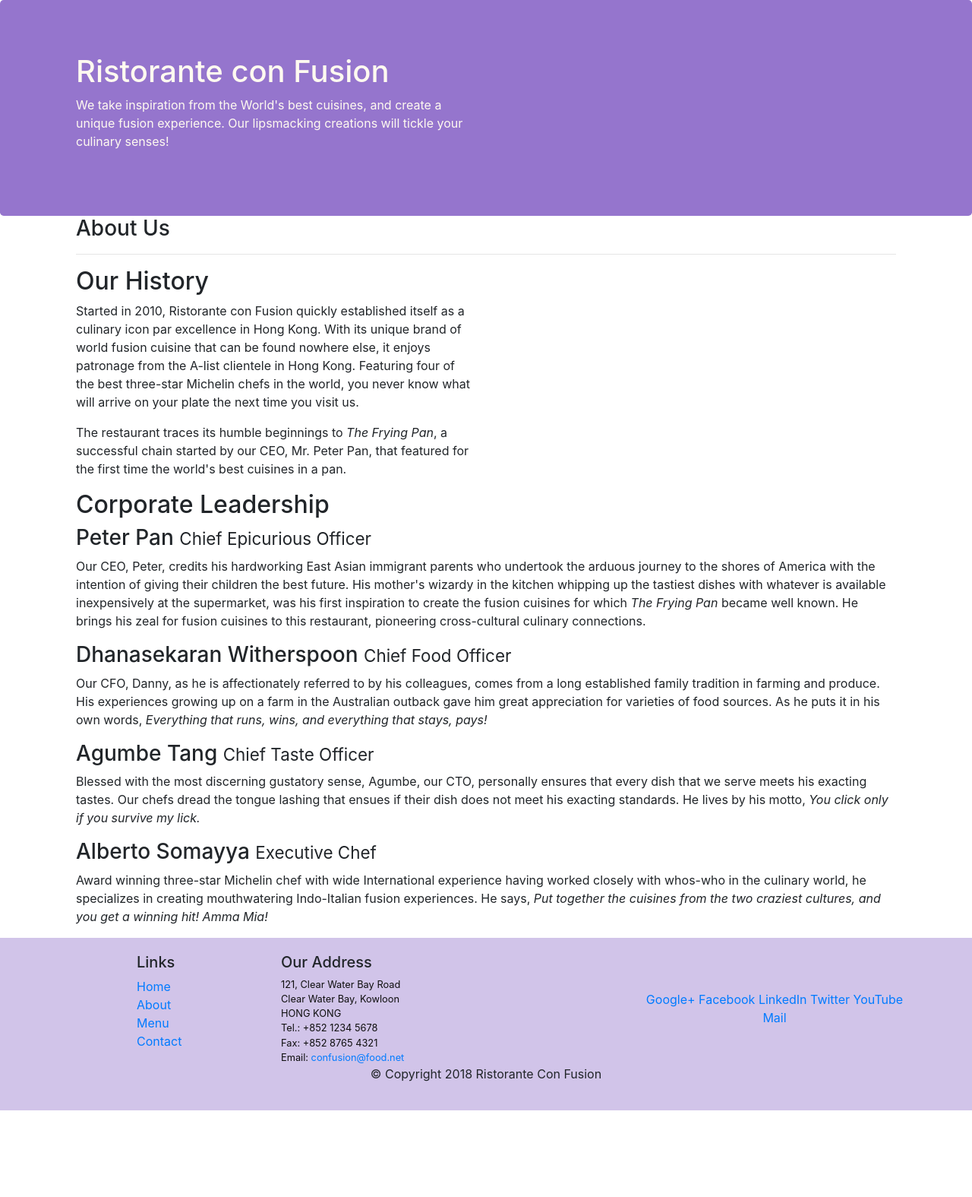
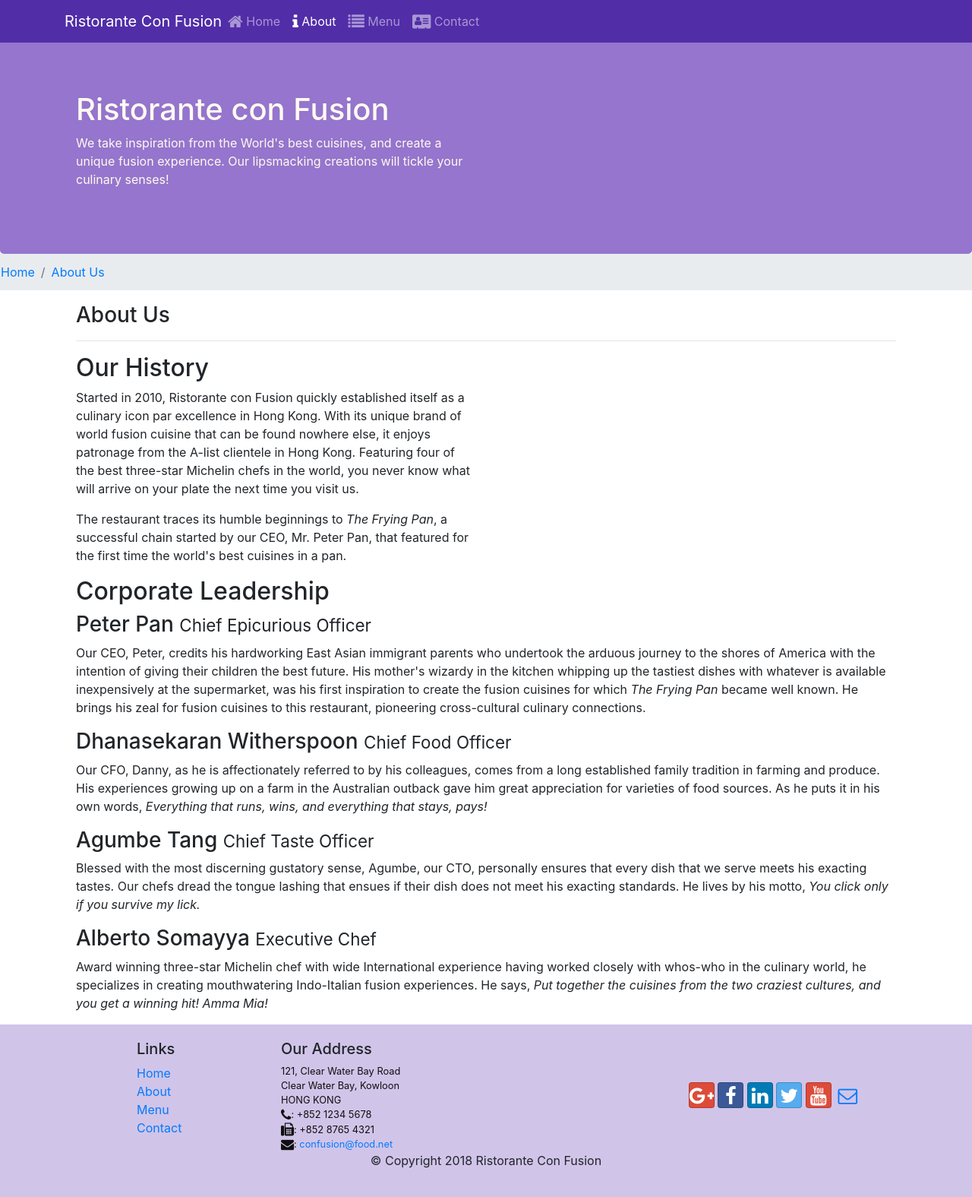
Before and after one commit to Akhlaquea01/Bootstrap4, a website: page conFusion/aboutus.html in a window 1280 px wide. Shown: the whole page at 76% size. Before the commit the page ends 1461 px from the top, so only its background shows below. Drawn offline with nearby package versions, Linux system fonts and the light colour scheme.

Commit message:
Navigation Bar &  Font-icon

```diff
--- a/conFusion/aboutus.html
+++ b/conFusion/aboutus.html
@@ -8,6 +8,8 @@
 
         <!-- Bootstrap CSS -->
         <link rel="stylesheet" href="node_modules/bootstrap/dist/css/bootstrap.min.css">
+        <link rel="stylesheet" href="node_modules/font-awesome/css/font-awesome.min.css">
+        <link rel="stylesheet" href="node_modules/bootstrap-social/bootstrap-social.css">
         <link href="css/styles.css" rel="stylesheet">
 
     <title>Ristorante Con Fusion: About Us</title>
@@ -15,6 +17,23 @@
 </head>
 
 <body>
+    <nav class="navbar navbar-dark navbar-expand-sm fixed-top">
+            <div class="container">
+                <button class="navbar-toggler" type="button" data-toggle="collapse" data-target="#Navbar">
+                    <span class="navbar-toggler-icon"></span>
+                </button>
+                <a class="navbar-brand mr-auto"href="./index.html">Ristorante Con Fusion</a>
+                <div class="collapse navbar-collapse" id=Navbar>
+                        <ul class="navbar-nav mr-auto">
+                            <li class="nav-item"><a class="nav-link" href="./index.html"><span class="fa fa-home fa-lg"></span> Home</a></li>
+                            <li class="nav-item active"><a class="nav-link" href="#"><span class="fa fa-info fa-lg"></span> About</a></li>
+                            <li class="nav-item"><a class="nav-link" href="#"><span class="fa fa-list fa-lg"></span> Menu</a></li>
+                            <li class="nav-item"><a class="nav-link" href="#"><span class="fa fa-address-card fa-lg"></span> Contact</a></li>
+                         </ul>
+                </div>
+
+            </div>
+    </nav>
 
     <header class="jumbotron">
         <div class="container">
@@ -30,6 +49,11 @@
     </header>
 
     <div class="row">
+        <ol class="col-12 breadcrumb">
+            <li class="breadcrumb-item"><a href="./index.html">Home</a></li>
+            <li class="breadcrumb-item active"><a href="#">About Us</a></li>
+
+        </ol>
         <div class="container">
             <div class="col-md-12">
                <h3>About Us</h3>
@@ -70,7 +94,7 @@
                 <div class="col-4 offset-1 col-sm-2">
                     <h5>Links</h5>
                     <ul class="list-unstyled">
-                        <li><a href="#">Home</a></li>
+                        <li><a href="./index.html">Home</a></li>
                         <li><a href="#">About</a></li>
                         <li><a href="#">Menu</a></li>
                         <li><a href="#">Contact</a></li>
@@ -82,20 +106,21 @@
 		              121, Clear Water Bay Road<br>
 		              Clear Water Bay, Kowloon<br>
 		              HONG KONG<br>
-		              Tel.: +852 1234 5678<br>
-		              Fax: +852 8765 4321<br>
-		              Email: <a href="mailto:confusion@food.net">confusion@food.net</a>
+		              <i class="fa fa-phone fa-lg"></i>: +852 1234 5678<br>
+                      <i class="fa fa-fax fa-lg"></i>: +852 8765 4321<br>
+                      <i class="fa fa-envelope fa-lg"></i>:
+                      <a href="mailto:confusion@food.net">confusion@food.net</a>
 		           </address>
                 </div>
                 <div class="col-12 col-sm-4 align-self-center">
-                    <div class="text-center">
-                        <a href="http://google.com/+">Google+</a>
-                        <a href="http://www.facebook.com/profile.php?id=">Facebook</a>
-                        <a href="http://www.linkedin.com/in/">LinkedIn</a>
-                        <a href="http://twitter.com/">Twitter</a>
-                        <a href="http://youtube.com/">YouTube</a>
-                        <a href="mailto:">Mail</a>
-                    </div>
+                        <div class="text-center">
+                                <a class="btn btn-social-icon btn-google" href="http://google.com/+"><i class="fa fa-google-plus"></i></a>
+                                <a class="btn btn-social-icon btn-facebook" href="http://www.facebook.com/profile.php?id="><i class="fa fa-facebook"></i></a>
+                                <a class="btn btn-social-icon btn-linkedin" href="http://www.linkedin.com/in/"><i class="fa fa-linkedin"></i></a>
+                                <a class="btn btn-social-icon btn-twitter" href="http://twitter.com/"><i class="fa fa-twitter"></i></a>
+                                <a class="btn btn-social-icon btn-google" href="http://youtube.com/"><i class="fa fa-youtube"></i></a>
+                                <a class="btn btn-social-icon" href="mailto:"><i class="fa fa-envelope-o"></i></a>
+                        </div>
                 </div>
            </div>
            <div class="row justify-content-center">
--- a/conFusion/css/styles.css
+++ b/conFusion/css/styles.css
@@ -27,3 +27,10 @@ address{
     margin:0px;
     color:#0f0f0f;
 }
+body{
+    padding: 50px 0px 0px;
+    z-index:0;
+}
+.navbar-dark{
+    background-color:#512DA8
+}
--- a/conFusion/package.json
+++ b/conFusion/package.json
@@ -15,6 +15,8 @@
   },
   "dependencies": {
     "bootstrap": "^4.0.0",
+    "bootstrap-social": "^5.1.1",
+    "font-awesome": "^4.7.0",
     "jquery": "^3.3.1",
     "popper.js": "^1.12.9"
   }
```
Also changed, not shown: conFusion/index.html (+32 -12 lines), Steps to install Font.PNG (added), 1 other file.
